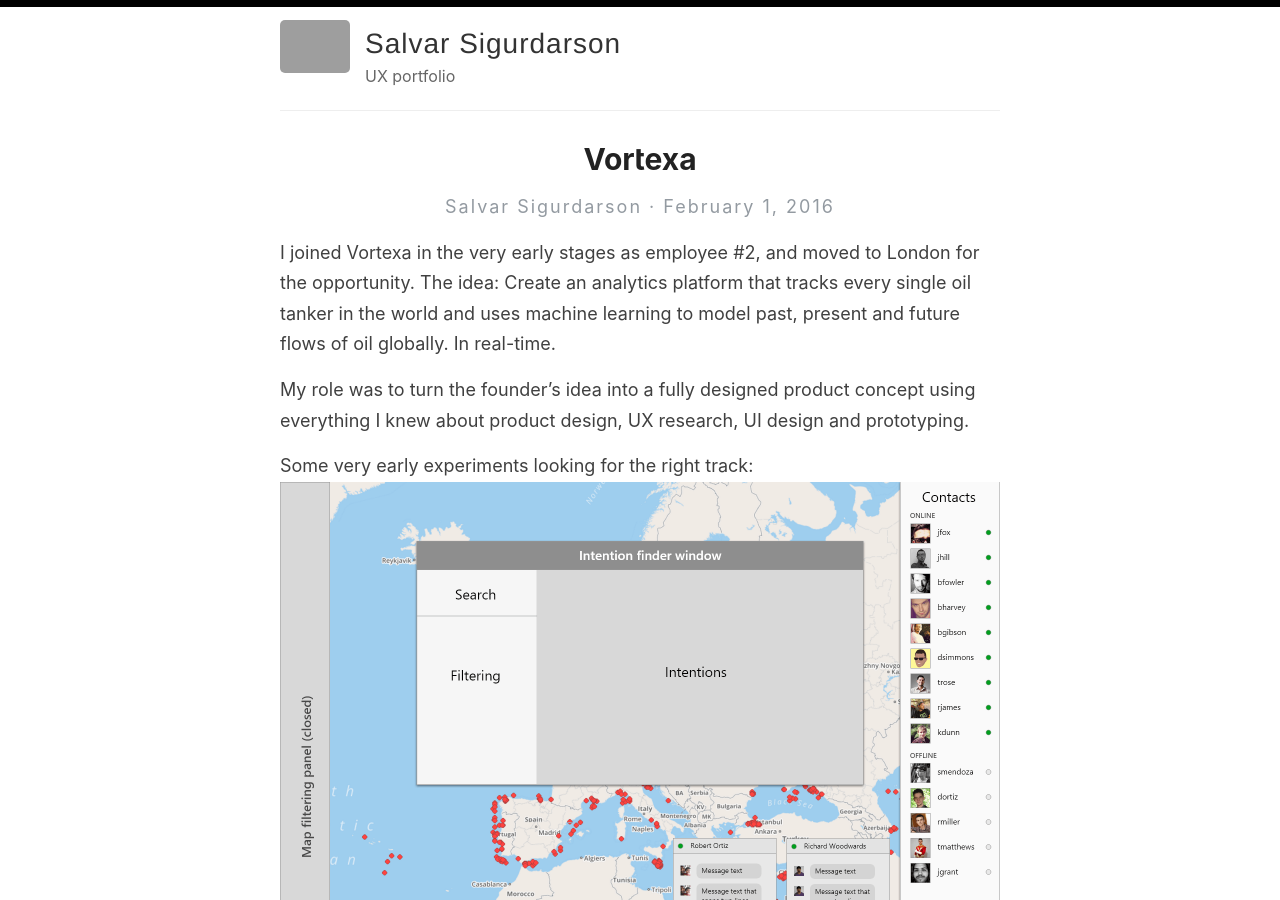
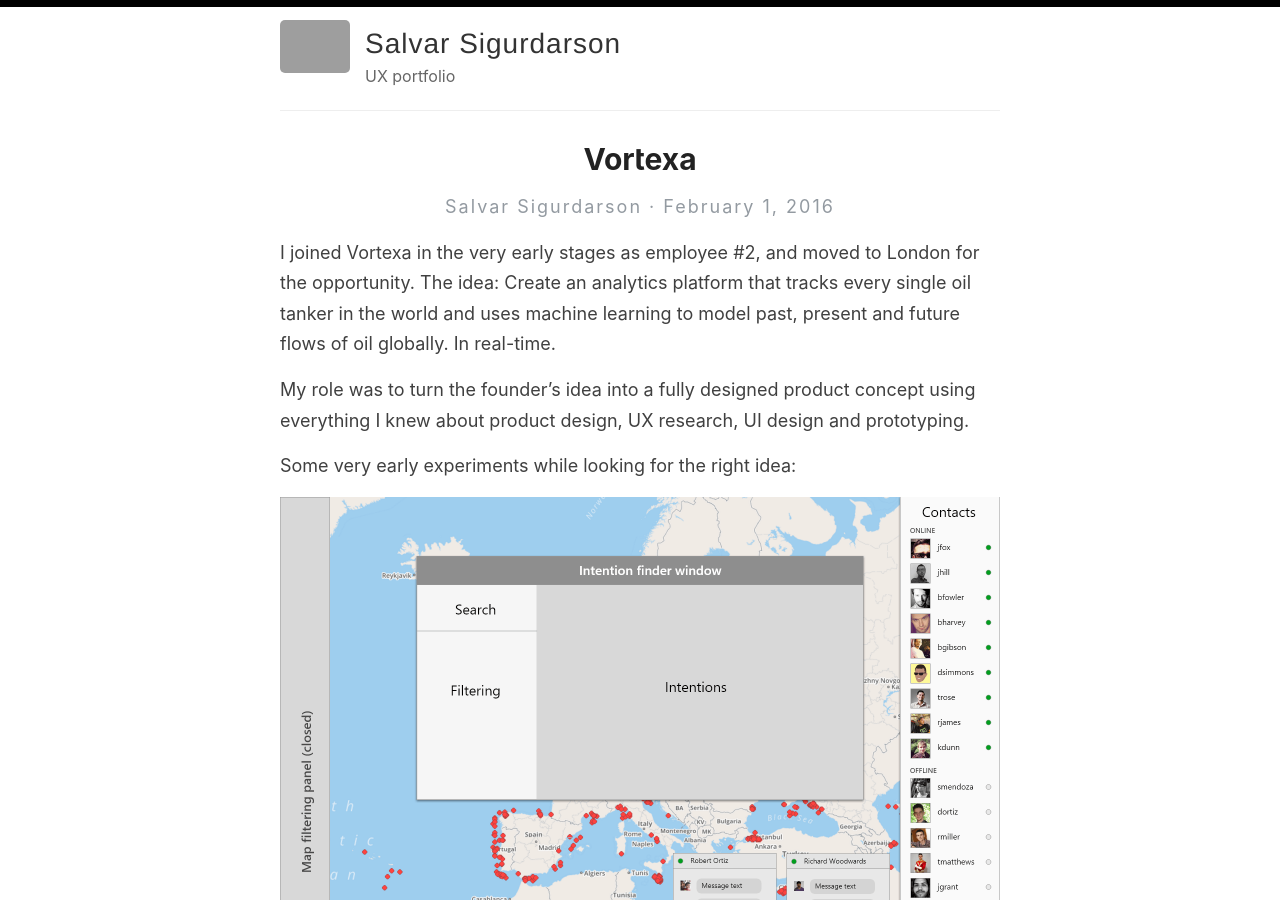
Before and after one commit to Salvar/salvar.github.io, a Jekyll site: the page built from _posts/2016-02-01-Vortexa.md, in a window 1280 px wide and 900 px high. Built offline with Jekyll 4.4.1, drawn with Linux system fonts in a browser that asks for light colours; grey boxes are pictures that could not be loaded.

Commit message:
Update 2016-02-01-Vortexa.md

```diff
--- a/_posts/2016-02-01-Vortexa.md
+++ b/_posts/2016-02-01-Vortexa.md
@@ -7,19 +7,30 @@
 
 My role was to turn the founder's idea into a fully designed product concept using everything I knew about product design, UX research, UI design and prototyping.
 
-Some very early experiments looking for the right track:
+Some very early experiments while looking for the right idea:
+
 ![image-title](/images/vortexaearly1.png)
+
 ![image-title](/images/vortexaearly2.png)
+
 ![image-title](/images/vortexa7.png)
+
 ![image-title](/images/vortexa8.png)
 
 Product concept taking shape:
+
 ![image-title](/images/vortexaearly4.jpeg)
+
 ![image-title](/images/vortexaearly3.jpeg)
+
 ![image-title](/images/vortexaearly5.png)
+
 ![image-title](/images/vortexaearly6.png)
 
 Product at launch and beyond:
+
 ![image-title](/images/vortexa9.png)
+
 ![image-title](/images/vortexa10.png)
+
 ![image-title](/images/vortexa11.png)
```
